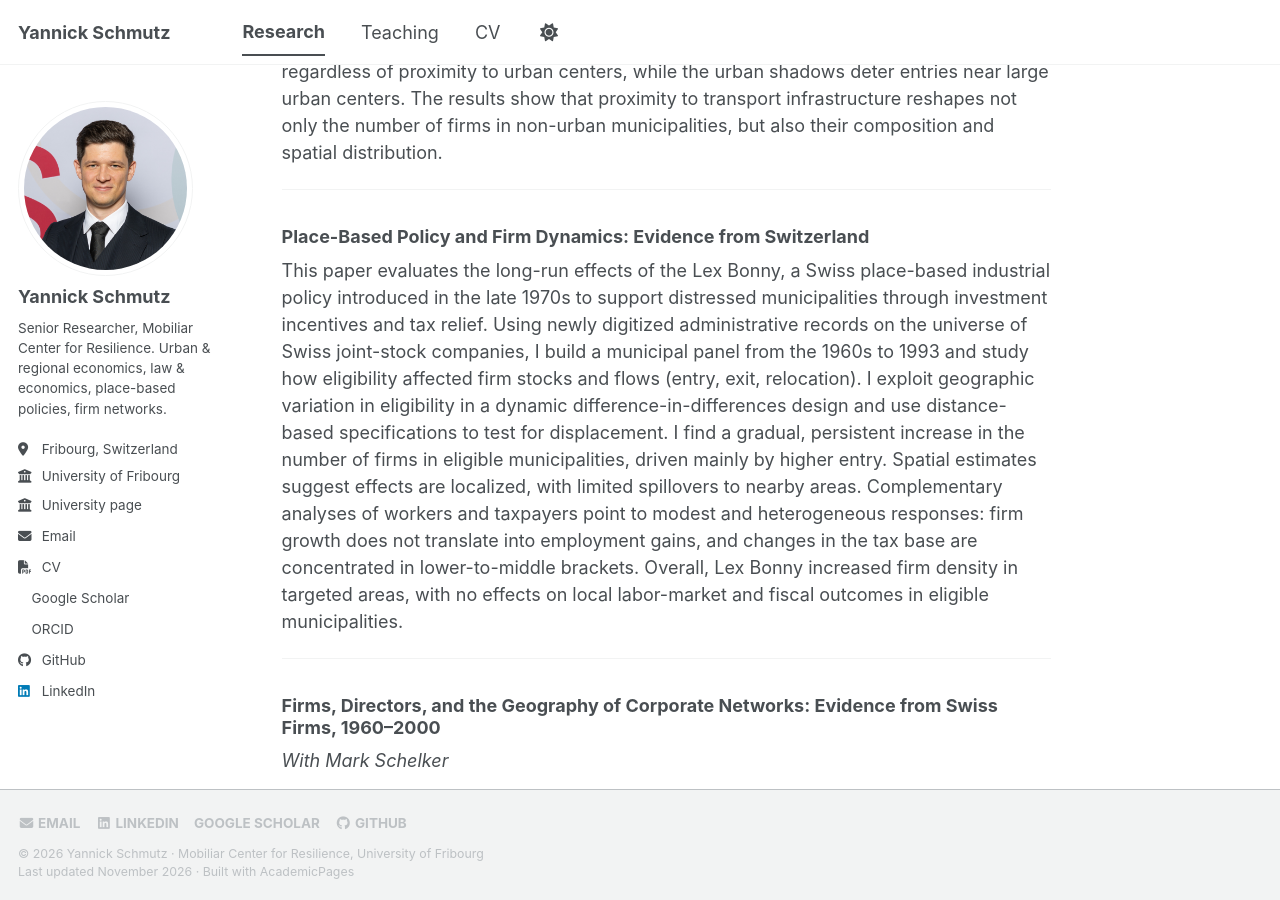
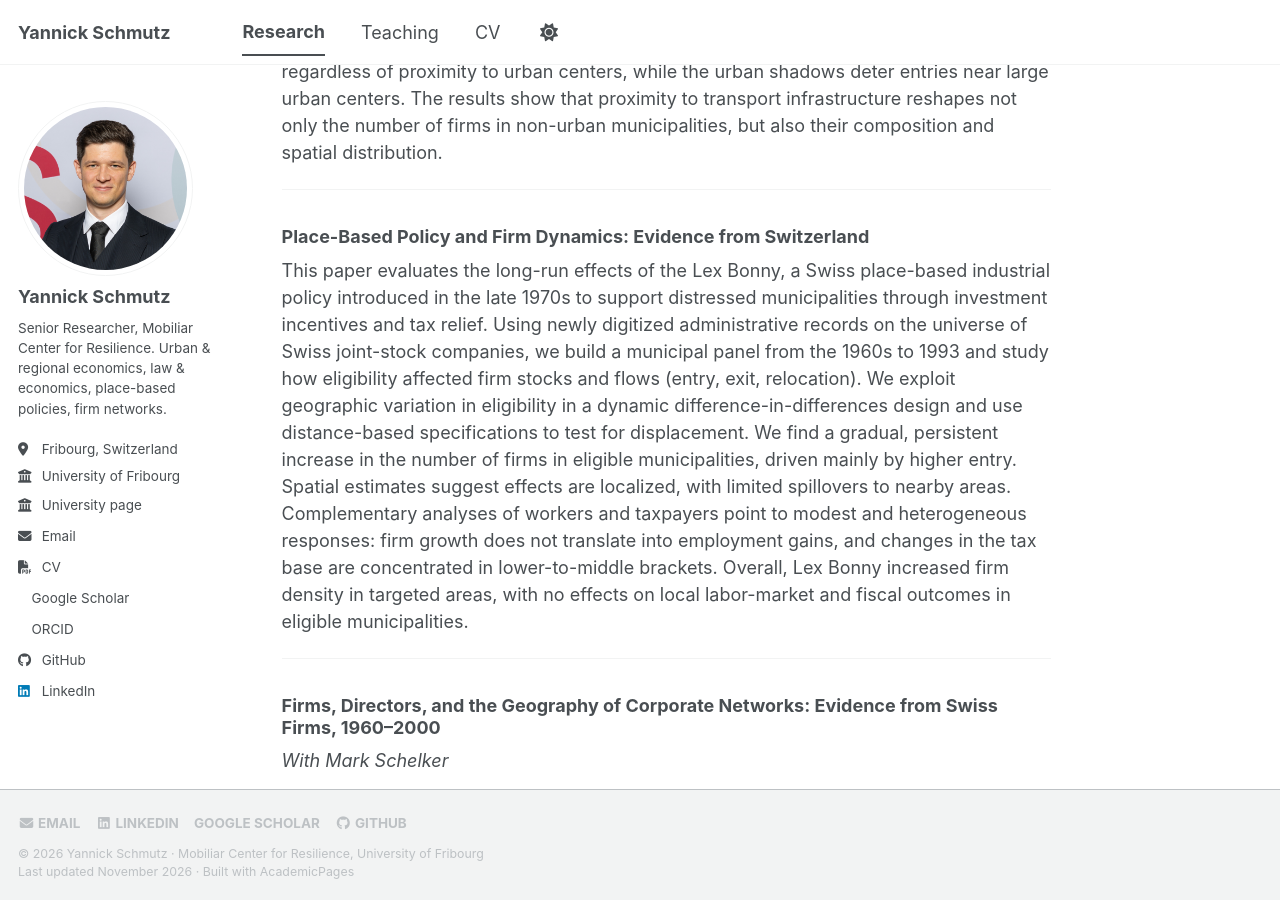
Before and after one commit to yannickschmutz/yannickschmutz.github.io, a Jekyll site: the page built from _pages/research.md, in a window 1280 px wide and 900 px high, scrolled down 808 px. Built offline with Jekyll 4.4.1, drawn with Linux system fonts in a browser that asks for light colours; a script bundle is joined from its source files by our own code; a style sheet for code colours, icons or effects is not loaded.

Commit message:
Use we in place-based policy abstract, as in the paper
Co-Authored-By: Claude Opus 5.5 <noreply@anthropic.com>

```diff
--- a/_pages/research.md
+++ b/_pages/research.md
@@ -34,7 +34,7 @@ We examine how the staggered construction of Switzerland's highways affected fir
 ### Place-Based Policy and Firm Dynamics: Evidence from Switzerland
 <!-- [PDF](/files/Schmutz_PlaceBased.pdf) -->
 
-This paper evaluates the long-run effects of the Lex Bonny, a Swiss place-based industrial policy introduced in the late 1970s to support distressed municipalities through investment incentives and tax relief. Using newly digitized administrative records on the universe of Swiss joint-stock companies, I build a municipal panel from the 1960s to 1993 and study how eligibility affected firm stocks and flows (entry, exit, relocation). I exploit geographic variation in eligibility in a dynamic difference-in-differences design and use distance-based specifications to test for displacement. I find a gradual, persistent increase in the number of firms in eligible municipalities, driven mainly by higher entry. Spatial estimates suggest effects are localized, with limited spillovers to nearby areas. Complementary analyses of workers and taxpayers point to modest and heterogeneous responses: firm growth does not translate into employment gains, and changes in the tax base are concentrated in lower-to-middle brackets. Overall, Lex Bonny increased firm density in targeted areas, with no effects on local labor-market and fiscal outcomes in eligible municipalities.
+This paper evaluates the long-run effects of the Lex Bonny, a Swiss place-based industrial policy introduced in the late 1970s to support distressed municipalities through investment incentives and tax relief. Using newly digitized administrative records on the universe of Swiss joint-stock companies, we build a municipal panel from the 1960s to 1993 and study how eligibility affected firm stocks and flows (entry, exit, relocation). We exploit geographic variation in eligibility in a dynamic difference-in-differences design and use distance-based specifications to test for displacement. We find a gradual, persistent increase in the number of firms in eligible municipalities, driven mainly by higher entry. Spatial estimates suggest effects are localized, with limited spillovers to nearby areas. Complementary analyses of workers and taxpayers point to modest and heterogeneous responses: firm growth does not translate into employment gains, and changes in the tax base are concentrated in lower-to-middle brackets. Overall, Lex Bonny increased firm density in targeted areas, with no effects on local labor-market and fiscal outcomes in eligible municipalities.
 
 ---
 
```
